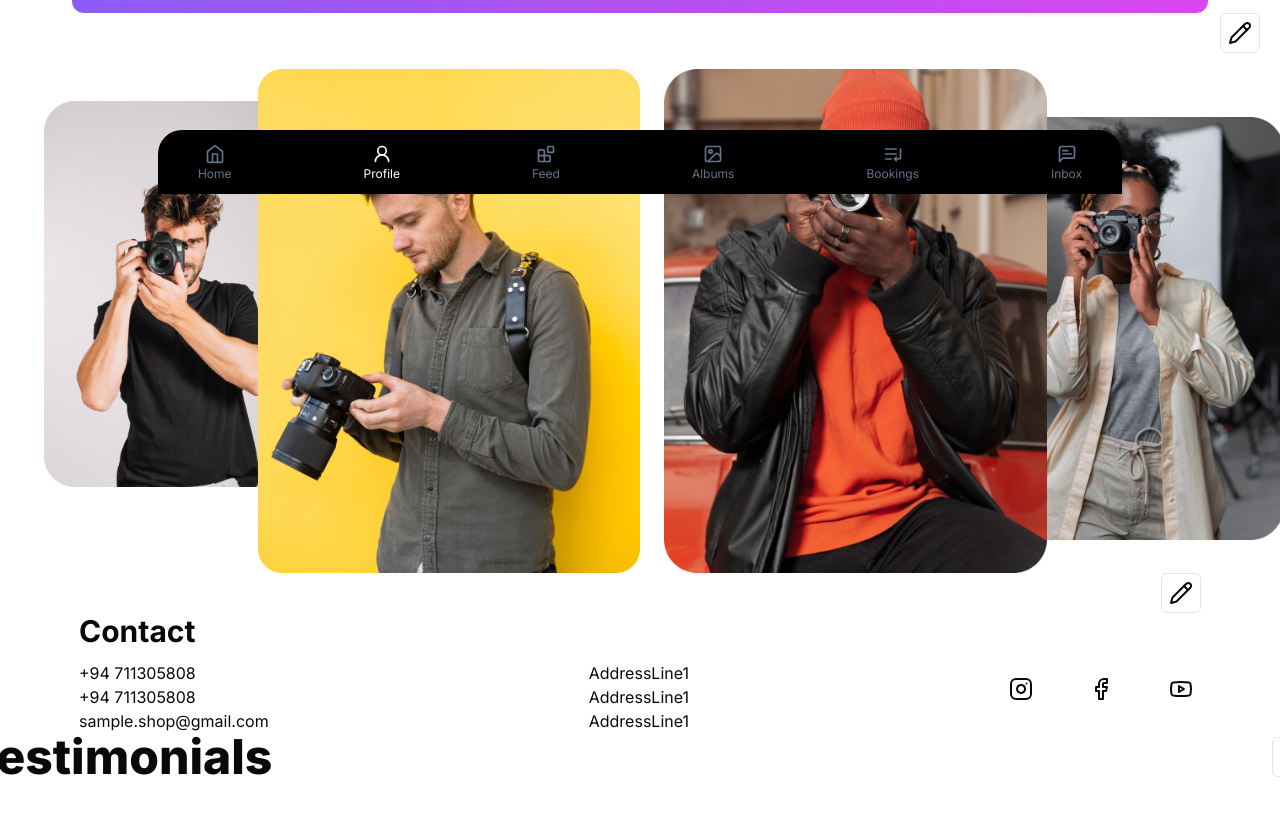
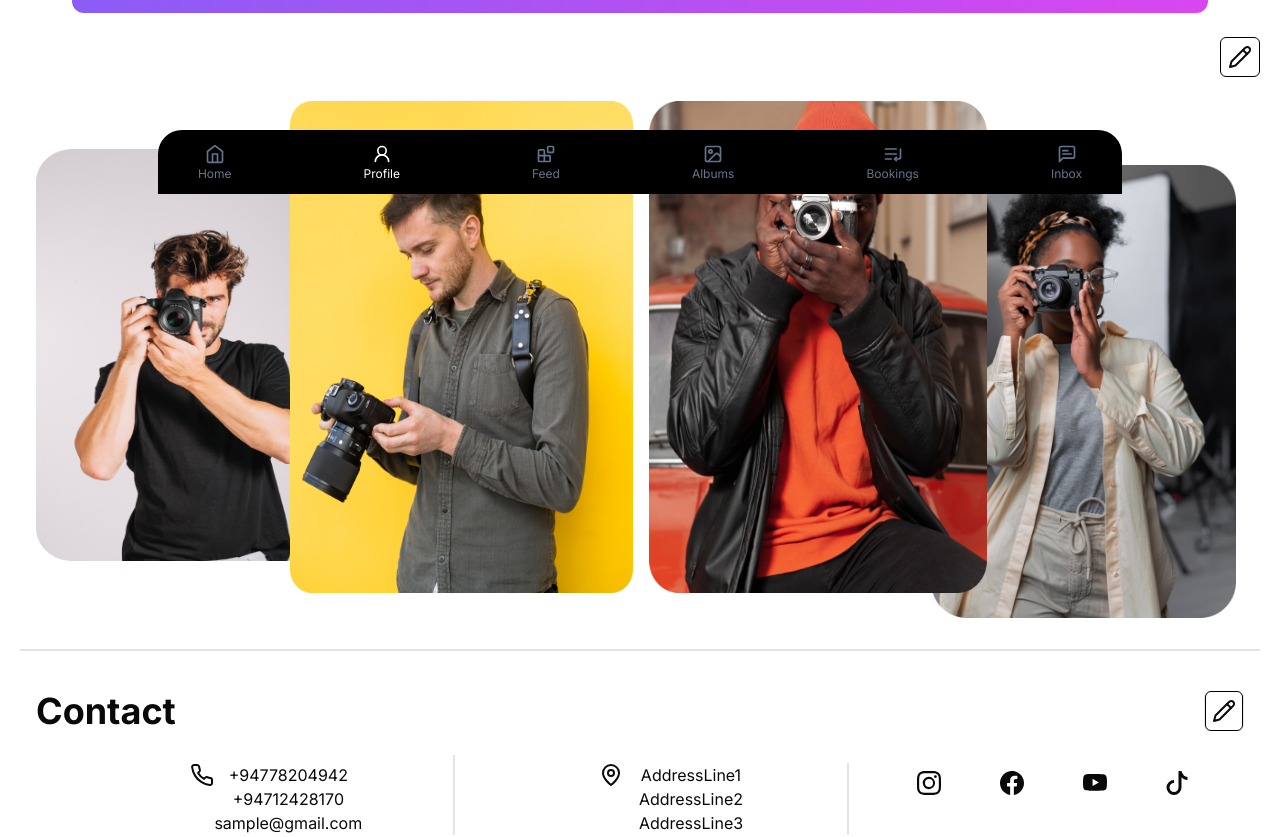
Before and after one commit to NerdLabs-UoM/anothershot-frontend, a Next.js app: page /photographer/profile in a window 1280 px wide. Shown: the part 606-1443 px from the top of the page. Built offline with nearby package versions, Linux system fonts and the light colour scheme.

Commit message:
fix(ANSH-89): featured section and contact section p2

```diff
--- a/app/photographer/(routes)/profile/contactSection/components/contactForm.tsx
+++ b/app/photographer/(routes)/profile/contactSection/components/contactForm.tsx
@@ -1,12 +1,17 @@
-"use client";
-
-import {Form,FormField, FormItem, FormLabel, FormMessage, FormControl,FormDescription,} from "@/components/ui/form";
+import {
+  Form,
+  FormField,
+  FormItem,
+  FormLabel,
+  FormMessage,
+  FormControl,
+} from "@/components/ui/form";
 import { zodResolver } from "@hookform/resolvers/zod";
 import { useForm } from "react-hook-form";
 import * as z from "zod";
 import { Input } from "@/components/ui/input";
 import { Button } from "@/components/ui/button";
-import { Facebook, Instagram, Youtube } from "lucide-react";
+// import SubmitForm from "../../testimonialSection/components/SubmitForm";
 
 const formSchema = z.object({
   ContactNumber: z.string().min(10).max(10),
@@ -18,7 +23,7 @@ const formSchema = z.object({
 });
 
 export default function ContactForm() {
-  const form = useForm<z.infer<typeof formSchema>>({
+  const form1 = useForm<z.infer<typeof formSchema>>({
     resolver: zodResolver(formSchema),
     defaultValues: {
       ContactNumber: "",
@@ -29,45 +34,39 @@ export default function ContactForm() {
       TikTok: "",
     },
   });
-  const handleSubmit = () => {};
 
-  function onSubmit(values: z.infer<typeof formSchema>) {
-    console.log(values);
-  }
   return (
-    <main className="flex min-h-screen flex-col ite justify-between p-36  gap-6 ">
-      <div className="mx-500">
-        <h1 className="font-bold text-color-black text-2xl">
-          Edit Contacts
-        </h1>
-        <span>Make changes to your profile. Click save when you're done. </span>
-      </div>
-      <Form {...form}>
+    <main>
+      <div className="w-full pr-10">
+        <Form {...form1}>
           <form
-          onSubmit={form.handleSubmit(handleSubmit)}
-          className=" w-1/2 gap-6 p-4  gap-6  mt-6  justify-center  align-items-center  ml-100 "
+            onSubmit={form1.handleSubmit((SubmitForm) =>
+              console.log(SubmitForm)
+            )}
+            className="border-black-solid py-1 grid items-center w-96 h-full"
           >
+            <h1 className="text-xl font-bold  mt-2 mb-4 ">Edit Contacts</h1>
+            <span className="text-gray-500 text-sm mb-2">
+              Make changes to your profile here. Click save when you're done.
+            </span>
+
             <FormField
-            control={form.control}
+              control={form1.control}
               name="ContactNumber"
               render={({ field }) => (
-              <FormItem className="mt-0 ">
-                <FormLabel>ContactNumber</FormLabel>
-                <div className="flex grid-row-1 ">
-                  <FormControl>
-                    <Input
-                      className="w-50"
-                      placeholder="+94712469756"
-                      {...field}
-                    />
+                <FormItem className="grid grid-cols-8 gap-4 justify-center items-center mb-4">
+                  <FormLabel className="col-span-2 grid place-content-end">
+                    Contact no
+                  </FormLabel>
+                  <div className="col-span-6">
+                    <div className="grid grid-cols-6 gap-4">
+                      <FormControl className="col-span-3">
+                        <Input placeholder="+94712469756" {...field} />
                       </FormControl>
-                  <FormControl>
-                    <Input
-                      className="w-50 "
-                      placeholder="+94712247894"
-                      {...field}
-                    />
+                      <FormControl className="col-span-3">
+                        <Input placeholder="+94786069824" {...field} />
                       </FormControl>
+                    </div>
                   </div>
                   <FormMessage />
                 </FormItem>
@@ -75,86 +74,108 @@ export default function ContactForm() {
             />
 
             <FormField
-            control={form.control}
+              control={form1.control}
               name="Address"
               render={({ field }) => (
-              <FormItem className="mt-6 h-12">
-                <FormLabel>Address</FormLabel>
-                <FormControl>
+                <FormItem className="mb-4 w-92">
+                  <div className="grid grid-cols-8 gap-4 justify-center items-center mb-2">
+                    <FormLabel className="col-span-2 grid place-content-end">
+                      Address
+                    </FormLabel>
+                    <FormControl className="col-span-6 h-16">
                       <Input
                         placeholder="Address Line1   Address Line2    Address Line3"
                         {...field}
                       />
                     </FormControl>
+                    <FormMessage />
+                  </div>
+                </FormItem>
+              )}
+            />
+            <FormField
+              control={form1.control}
+              name="Instagram"
+              render={({ field }) => (
+                <FormItem className="mt-2">
+                  <div className="grid grid-cols-8 gap-4 justify-center items-center mb-4">
+                    <FormLabel className="col-span-2 grid place-content-end">
+                      Instagram
+                    </FormLabel>
+                    <FormControl className="col-span-6">
+                      <Input placeholder="Insta Url" {...field} />
+                    </FormControl>
 
                     <FormMessage />
+                  </div>
                 </FormItem>
               )}
             />
 
             <FormField
-            control={form.control}
-            name="Instagram"
+              control={form1.control}
+              name="Facebook"
               render={({ field }) => (
-              <FormItem className="mt-6">
-                <FormLabel>Instagram</FormLabel>
-                <FormControl>
-                  <Input placeholder="Insta Url" {...field} />
+                <FormItem className="mt-2">
+                  <div className="grid grid-cols-8 gap-4 justify-center items-center mb-4">
+                    <FormLabel className="col-span-2 place-content-end grid">
+                      Facebook
+                    </FormLabel>
+                    <FormControl className="col-span-6">
+                      <Input placeholder="FB Url" {...field} />
                     </FormControl>
-
                     <FormMessage />
+                  </div>
                 </FormItem>
               )}
             />
 
             <FormField
-            control={form.control}
-            name="Facebook"
+              control={form1.control}
+              name="Youtube"
               render={({ field }) => (
-              <FormItem className="mt-6">
-                <FormLabel>Facebook</FormLabel>
-                <FormControl>
-                  <Input placeholder="FB Url" {...field} />
+                <FormItem className="mt-2">
+                  <div className="grid grid-cols-8 gap-4 justify-center items-center mb-3">
+                    <FormLabel className="col-span-2 place-content-end grid ">
+                      Youtube
+                    </FormLabel>
+                    <FormControl className="col-span-6">
+                      <Input placeholder="YT Url" {...field} />
                     </FormControl>
                     <FormMessage />
+                  </div>
                 </FormItem>
               )}
             />
 
             <FormField
-            control={form.control}
-            name="Youtube"
+              control={form1.control}
+              name="TikTok"
               render={({ field }) => (
-              <FormItem className="mt-6">
-                <FormLabel>Youtube</FormLabel>
-                <FormControl>
-                  <Input placeholder="YT Url" {...field} />
+                <FormItem className="mt-4 mb-4">
+                  <div className="grid grid-cols-8 gap-4 justify-center items-center mb-2">
+                    <FormLabel className="col-span-2 place-content-end grid">
+                      TikTok
+                    </FormLabel>
+                    <FormControl className="col-span-6">
+                      <Input placeholder="Tik Tok Url" {...field} />
                     </FormControl>
-                <FormMessage />
+                  </div>
                 </FormItem>
               )}
             />
 
-          <FormField
-            control={form.control}
-            name="TikTok"
-            render={({ field }) => (
-              <FormItem className="mt-6">
-                <FormLabel>TikTok</FormLabel>
-                <FormControl>
-                  <Input placeholder="TikTok Url" {...field} />
-                </FormControl>
-              </FormItem>
-            )}
-          />
+            <div className="flex justify-end">
               <Button
                 type="submit"
-            className="w-2/3  ml-50   mt-10"
+                className="w-32 h-10 items-end flex bg-black text-white py-2 rounded-md mb-0"
               >
-            Save Changes
+                Save changes
               </Button>
+            </div>
           </form>
         </Form>
+      </div>
     </main>
   );
 }
--- a/app/photographer/(routes)/profile/contactSection/components/contactSectionContent.tsx
+++ b/app/photographer/(routes)/profile/contactSection/components/contactSectionContent.tsx
@@ -1,41 +1,119 @@
 import React from "react";
+import { Phone } from "lucide-react";
+import { MapPin } from "lucide-react";
 import { Instagram } from "lucide-react";
 import { Facebook } from "lucide-react";
 import { Youtube } from "lucide-react";
-import EditButton from "../../featuredPhoto/components/editButton";
+import { Pencil } from "lucide-react";
+import { Music2 } from "lucide-react";
 
-const ContactSectionContent = () => {
+import { Button } from "@/components/ui/button";
+import EditButton from "./editButton";
+
+interface Props {
+  phone1: string;
+  phone2: string;
+  email: string;
+  addressL1: string;
+  addressL2: string;
+  addressL3: string;
+}
+
+const ContactSectionContent = ({
+  phone1,
+  phone2,
+  email,
+  addressL1,
+  addressL2,
+  addressL3,
+}: Props) => {
   return (
-    <div className="">
-      <h1 className="flex flex-left text-3xl mb-3 font-bold"> Contact </h1>
-      <div className=" flex flex-row gap-80 ">
-        <div className="">
-          <h4>+94 711305808</h4>
-          <h4>+94 711305808</h4>
-          <h4>sample.shop@gmail.com</h4>
+    <div className="mt-0 sm:mt-4 mb-0 sm:mb-10 border-y-0 sm:border-y-2 px-4 py-10 pb-0 sm:pb-16 justify-between bg-gray-200 sm:bg-white">
+      <div className="flex flex-row  sm:flex sm:flex-row  sm:justify-between">
+        <h1 className="flex text-4xl font-bold mb-0 ml-24 sm:ml-0">Contact</h1>
+        <Button
+          className="mr-0 sm:mr-0 flex ml-auto sm:ml-auto "
+          variant={"outline"}
+          size={"icon"}
+        >
+          <EditButton />{" "}
+        </Button>
+      </div>
+
+      <div className="grid grid-cols-1 gap-0 sm:grid-cols-3 grid-rows-3 sm:grid-rows-1 sm:gap-10 sm:ml-16 mt-6">
+        <div className="flex flex-col sm:flex-row mt-4 sm:mt-0 border-r-0 sm:border-r-2 justify-center">
+          <div className="ml-0 mt-0 sm:mt-2 flex justify-center sm:justify-start">
+            <Phone />
+          </div>
+          <div className="ml-0 sm:ml-0 mt-0 sm:mt-2 flex flex-col justify-center sm:justify-start items-center sm:items-center">
+            <h4 className="mb-2 sm:mb-0 ">{phone1}</h4>
+            <h4 className="mb-2 sm:mb-0">{phone2}</h4>
+            <h4 className="mb-2 sm:mb-0">{email}</h4>
+          </div>
         </div>
 
-        <div className="grid grid-rows-3 mx-auto align-items-center">
-          <h4>AddressLine1</h4>
-          <h4>AddressLine1</h4>
-          <h4>AddressLine1</h4>
+        <div className="flex flex-col sm:flex-row mt-0 sm:mt-2  border-r-0 sm:border-r-2 justify-center gap-0 sm:gap-4">
+          <div className=" flex justify-center sm:justify-start ">
+            {" "}
+            <MapPin />
+          </div>
+
+          <div className="ml-0 sm:ml-0 mt-0 sm:mt-0 flex flex-col justify-center sm:justify-start items-center sm:items-center">
+            <h4>{addressL1}</h4>
+            <h4>{addressL2}</h4>
+            <h4>{addressL3}</h4>
+          </div>
         </div>
 
-        <div className="flex grid-rows-6  justify-right  justify-berween-6 mt-4  mr-2 w-100">
-          <div className="w-20 h-10">
-            <Instagram />
+        <div className="flex flex-row mt-4 ml-8 sm:ml-2 md:ml-4 lg:ml-6 justify-center sm:justify-start">
+          <div className="w-32 h-0 mb-0">
+            <svg
+              xmlns="http://www.w3.org/2000/svg"
+              width="32"
+              height="24"
+              fill="currentColor"
+              viewBox="0 0 16 16"
+            >
+              <path d="M8 0C5.829 0 5.556.01 4.703.048 3.85.088 3.269.222 2.76.42a3.9 3.9 0 0 0-1.417.923A3.9 3.9 0 0 0 .42 2.76C.222 3.268.087 3.85.048 4.7.01 5.555 0 5.827 0 8.001c0 2.172.01 2.444.048 3.297.04.852.174 1.433.372 1.942.205.526.478.972.923 1.417.444.445.89.719 1.416.923.51.198 1.09.333 1.942.372C5.555 15.99 5.827 16 8 16s2.444-.01 3.298-.048c.851-.04 1.434-.174 1.943-.372a3.9 3.9 0 0 0 1.416-.923c.445-.445.718-.891.923-1.417.197-.509.332-1.09.372-1.942C15.99 10.445 16 10.173 16 8s-.01-2.445-.048-3.299c-.04-.851-.175-1.433-.372-1.941a3.9 3.9 0 0 0-.923-1.417A3.9 3.9 0 0 0 13.24.42c-.51-.198-1.092-.333-1.943-.372C10.443.01 10.172 0 7.998 0zm-.717 1.442h.718c2.136 0 2.389.007 3.232.046.78.035 1.204.166 1.486.275.373.145.64.319.92.599s.453.546.598.92c.11.281.24.705.275 1.485.039.843.047 1.096.047 3.231s-.008 2.389-.047 3.232c-.035.78-.166 1.203-.275 1.485a2.5 2.5 0 0 1-.599.919c-.28.28-.546.453-.92.598-.28.11-.704.24-1.485.276-.843.038-1.096.047-3.232.047s-2.39-.009-3.233-.047c-.78-.036-1.203-.166-1.485-.276a2.5 2.5 0 0 1-.92-.598 2.5 2.5 0 0 1-.6-.92c-.109-.281-.24-.705-.275-1.485-.038-.843-.046-1.096-.046-3.233s.008-2.388.046-3.231c.036-.78.166-1.204.276-1.486.145-.373.319-.64.599-.92s.546-.453.92-.598c.282-.11.705-.24 1.485-.276.738-.034 1.024-.044 2.515-.045zm4.988 1.328a.96.96 0 1 0 0 1.92.96.96 0 0 0 0-1.92m-4.27 1.122a4.109 4.109 0 1 0 0 8.217 4.109 4.109 0 0 0 0-8.217m0 1.441a2.667 2.667 0 1 1 0 5.334 2.667 2.667 0 0 1 0-5.334" />
+            </svg>
           </div>
-          <div className="w-20 h-10">
-            <Facebook />
+          <div className="w-32 h-0 mb-0">
+            <svg
+              xmlns="http://www.w3.org/2000/svg"
+              width="32"
+              height="24"
+              fill="currentColor"
+              viewBox="0 0 16 16"
+            >
+              <path d="M16 8.049c0-4.446-3.582-8.05-8-8.05C3.58 0-.002 3.603-.002 8.05c0 4.017 2.926 7.347 6.75 7.951v-5.625h-2.03V8.05H6.75V6.275c0-2.017 1.195-3.131 3.022-3.131.876 0 1.791.157 1.791.157v1.98h-1.009c-.993 0-1.303.621-1.303 1.258v1.51h2.218l-.354 2.326H9.25V16c3.824-.604 6.75-3.934 6.75-7.951" />
+            </svg>
           </div>
-          <div>
-            {" "}
-            <Youtube />
+          <div className="w-32 h-10 mb-0">
+            <svg
+              xmlns="http://www.w3.org/2000/svg"
+              width="32"
+              height="24"
+              fill="currentColor"
+              viewBox="0 0 16 16"
+            >
+              <path d="M8.051 1.999h.089c.822.003 4.987.033 6.11.335a2.01 2.01 0 0 1 1.415 1.42c.101.38.172.883.22 1.402l.01.104.022.26.008.104c.065.914.073 1.77.074 1.957v.075c-.001.194-.01 1.108-.082 2.06l-.008.105-.009.104c-.05.572-.124 1.14-.235 1.558a2.01 2.01 0 0 1-1.415 1.42c-1.16.312-5.569.334-6.18.335h-.142c-.309 0-1.587-.006-2.927-.052l-.17-.006-.087-.004-.171-.007-.171-.007c-1.11-.049-2.167-.128-2.654-.26a2.01 2.01 0 0 1-1.415-1.419c-.111-.417-.185-.986-.235-1.558L.09 9.82l-.008-.104A31 31 0 0 1 0 7.68v-.123c.002-.215.01-.958.064-1.778l.007-.103.003-.052.008-.104.022-.26.01-.104c.048-.519.119-1.023.22-1.402a2.01 2.01 0 0 1 1.415-1.42c.487-.13 1.544-.21 2.654-.26l.17-.007.172-.006.086-.003.171-.007A100 100 0 0 1 7.858 2zM6.4 5.209v4.818l4.157-2.408z" />
+            </svg>
           </div>
-          <div></div>
+          <div className="w-32 h-0">
+            <svg
+              xmlns="http://www.w3.org/2000/svg"
+              width="32"
+              height="24"
+              fill="currentColor"
+              viewBox="0 0 16 16"
+            >
+              <path d="M9 0h1.98c.144.715.54 1.617 1.235 2.512C12.895 3.389 13.797 4 15 4v2c-1.753 0-3.07-.814-4-1.829V11a5 5 0 1 1-5-5v2a3 3 0 1 0 3 3z" />
+            </svg>
+          </div>
         </div>
       </div>
     </div>
   );
 };
+
 export default ContactSectionContent;
--- a/app/photographer/(routes)/profile/contactSection/components/editButton.tsx
+++ b/app/photographer/(routes)/profile/contactSection/components/editButton.tsx
@@ -16,22 +16,24 @@ const EditButton = () => {
   return (
     <Dialog>
       <DialogTrigger asChild>
-        <Button variant={"outline"} size={"icon"}>
+        <Button
+          variant={"outline"}
+          size={"icon"}
+          className=" bg-gray-200 sm:bg-white border-black"
+        >
           <Pencil />
         </Button>
       </DialogTrigger>
-      <DialogContent className="sm:max-w-[425px]">
+      <DialogContent className="sm:max-w-[425px] ">
         <DialogHeader>
-          <DialogTitle>Edit profile</DialogTitle>
-          <DialogDescription>
-            Make changes to your profile here. Click save when you're done.
-          </DialogDescription>
+          <DialogTitle></DialogTitle>
+          <DialogDescription></DialogDescription>
         </DialogHeader>
-        <div className="grid gap-4 py-4">
+        <div className="grid gap-4 ">
           <ContactForm />
         </div>
         <DialogFooter>
-          <Button type="submit">Save changes</Button>
+          {/* <Button type="submit">Save changes</Button> */}
         </DialogFooter>
       </DialogContent>
     </Dialog>
--- a/app/photographer/(routes)/profile/contactSection/contactSection.tsx
+++ b/app/photographer/(routes)/profile/contactSection/contactSection.tsx
@@ -3,12 +3,18 @@ import ContactSectionContent from "./components/contactSectionContent";
 
 const ContactSection = () => {
   return (
-
     <div className="flex flex-col items-end">
-      <EditButton />
-      <ContactSectionContent />
+      {/* <EditButton /> */}
+      <ContactSectionContent
+        phone1="+94778204942"
+        phone2="+94712428170"
+        email="sample@gmail.com"
+        addressL1="AddressLine1"
+        addressL2="AddressLine2"
+        addressL3="AddressLine3"
+      />
     </div>
   );
 };
 
-export default ContactSection
+export default ContactSection;
--- a/app/photographer/(routes)/profile/featuredPhoto/components/editButton.tsx
+++ b/app/photographer/(routes)/profile/featuredPhoto/components/editButton.tsx
@@ -1,13 +1,39 @@
-import Image from "next/image";
 import React from "react";
 import { Pencil } from "lucide-react";
 import { Button } from "@/components/ui/button";
+import {
+  Dialog,
+  DialogTrigger,
+  DialogContent,
+  DialogHeader,
+  DialogTitle,
+  DialogDescription,
+  DialogFooter,
+} from "@/components/ui/dialog";
 
 const EditButton = () => {
   return (
-    <Button variant={"outline"} size={"icon"}>
-      <Pencil />
-    </Button>
+    <Dialog>
+      <DialogTrigger asChild>
+        <Button
+          variant={"outline"}
+          size={"icon"}
+          className=" bg-gray-200 sm:bg-white border-black mt-6"
+        >
+          <Pencil />
+        </Button>
+      </DialogTrigger>
+      <DialogContent className="sm:max-w-[400px] ">
+        <DialogHeader>
+          <DialogTitle></DialogTitle>
+          <DialogDescription></DialogDescription>
+        </DialogHeader>
+
+        <DialogFooter>
+          {/* <Button type="submit">Save changes</Button> */}
+        </DialogFooter>
+      </DialogContent>
+    </Dialog>
   );
 };
 
--- a/app/photographer/(routes)/profile/featuredPhoto/components/featuredPhoto.tsx
+++ b/app/photographer/(routes)/profile/featuredPhoto/components/featuredPhoto.tsx
@@ -4,38 +4,48 @@ import React from "react";
 export default function FeaturedPhoto() {
   return (
     <div>
-      <div className="featured-photo flex flex-direction:row sm:grid-cols-4 md:grid-cols-4 lg:grid-cols-4  ml-6  mr-6 mr-0 sm:-space-x-6 md:-space-x-10 lg:-space-x-12  sm:rounded-xl  sm:w-full md:w-full lg:w-full ">
-        <div className="featured-photo-one flex sm:mt-10  md:mt-12 lg:mt-12  xl:mb-8 2xl:mb-16  w-28 sm:w-full md:w-1/2 lg:w-auto xl:w-1/4 h-28 sm:h-1/3 md:h-1/3 lg:h-full xl:h-1/2 2xl:h-1/2">
-          <img
+      <div className="flex flex-direction:row sm:flex mt-6 ml-0 sm:ml-4 mb-6 sm:mb-10 mr-6 space-x-2 sm:space-x-6 md:-space-x-6 lg:-space-x-8 w-lg ">
+        <div className="flex -space-x-4 sm:-space-x-14 ">
+          <div className="flex sm:mt-10 md:mt-12 lg:mt-12 md:mb-6 lg:mb-6 xl:mb-8">
+            <Image
               src={"/images/man-with-camera 1.png"}
               alt="featured photo 1"
-            className="w-full h-auto"
+              className="w-96 sm:w-full h-28 sm:h-auto rounded-3xl sm:rounded-none mt-4 sm:mt-0"
+              width={500}
+              height={500}
             />
           </div>
 
-        <div className="featured-spacing-two  mt-4 flex  sm:space-x-16  md:space-x-6 lg:space-x-6  gap:-1 ">
-          <div className="featured-photo-two flex relative w-full sm:w-full md:w-full lg:w-full xl:w-auto  h-full sm:h-full md:h-full lg:h-full xl:h-auto">
-            <img
+          <div className="featured-photo-two flex relative rounded-full sm:rounded-none">
+            <Image
               src={"/images/photographer-looking-camera-screen 1.png"}
               alt="featured photo 2"
-              className="w-full h-auto"
-            />
-          </div>
-          <div className="featured-photo-three mt-0  flex relative w-full sm:w-full md:w-full lg:w-full xl:w-auto   h-full sm:h-full md:h-full lg:h-full xl:h-auto">
-            <img
-              src="/images/portrait-stylish-professional-photographer (1) 1.png"
-              alt="featured photo 3"
-              className="w-full h-auto"
+              className="w-lg sm:w-full h-36 sm:h-full rounded-3xl sm:rounded-none  "
+              width={500}
+              height={500}
             />
           </div>
         </div>
+        <div className="flex -space-x-6 sm:-space-x-14 ">
+          <div className="mt-0 flex relative pl-0 sm:pl-4 md:pl-10 lg:pl-12 xl:pl-12">
+            <Image
+              src="/images/portrait-stylish-professional-photographer (1) 1.png"
+              alt="featured photo 3"
+              className="w-lg sm:w-full h-36 sm:h-full rounded-3xl sm:rounded-none "
+              width={500}
+              height={500}
+            />
+          </div>
 
-        <div className="featured-photo-four  mt-16 w-full sm:w-16 md:w-1/2 lg:w-auto  h-full sm:h-full md:h-full lg:h-full xl:h-1/2">
-          <img
+          <div className="mt-6 sm:mt-16">
+            <Image
               src={"/images/front-view-woman-holding-photo-camera 1.png"}
               alt="featured photo 4"
-            className="w-full h-auto"
+              className="w-96 sm:w-full h-28 sm:h-auto rounded-3xl sm:rounded-none"
+              width={500}
+              height={500}
             />
+          </div>
         </div>
       </div>
 
```
Also changed, not shown: 1 other file (tests, documents, lock files or other folders). Lines whose indentation alone changed are shown as unchanged.
